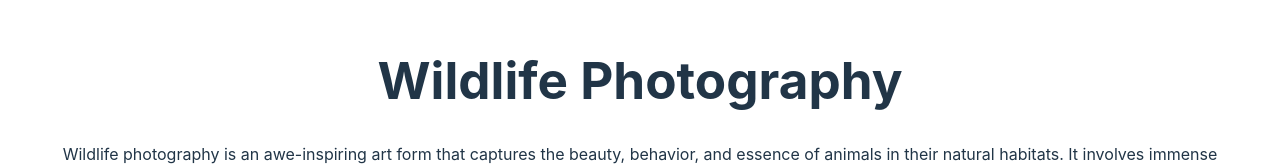
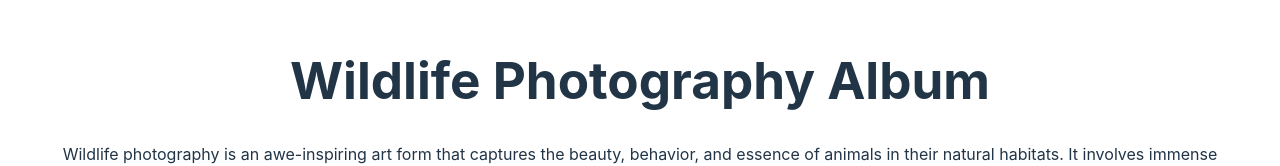
Before and after one commit to Akeshala/PatientManagement, a React (Vite) app: page / in a window 1280 px wide. Shown: the part 152-318 px from the top of the page. Built offline with nearby package versions, Linux system fonts and the light colour scheme; the HTML template or start-up script is replaced by a standard one.

Commit message:
Update App.tsx
heading

```diff
--- a/src/App.tsx
+++ b/src/App.tsx
@@ -5,7 +5,7 @@ function App() {
   const images: string[] = ['image1.jpeg', 'image2.jpeg', 'image3.jpeg', 'image4.webp'];
   return (
     <div className="App">
-      <h1>{"Wildlife Photography"}</h1>
+      <h1>{"Wildlife Photography Album"}</h1>
         <div>
         <p>
             {"Wildlife photography is an awe-inspiring art form that captures the beauty, behavior, and essence\ " +
```
